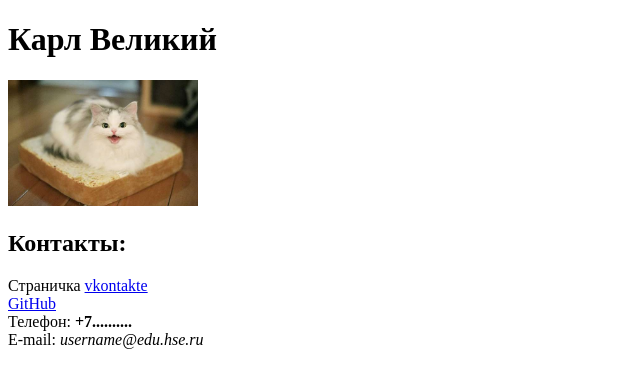
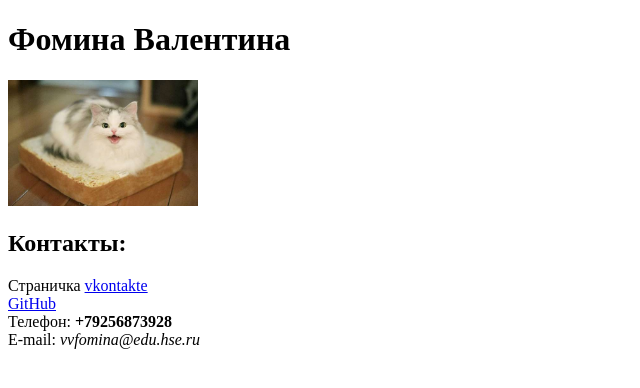
Before and after one commit to ValentinaVF/ValentinaVF.github.io, a plain HTML site: page index.html in a window 1280 px wide. Shown: the whole page, without its empty margins (0-640 px from the left). Drawn offline with Linux system fonts and the light colour scheme.

Commit message:
Update index.html

```diff
--- a/index.html
+++ b/index.html
@@ -5,16 +5,16 @@
 <title>Моя личная страничка</title>
 </head>
 <body>
-<left><h1>Карл Великий</h1></left>
+<left><h1>Фомина Валентина</h1></left>
 <left><img alt="Это я"width="15%"src="me.jpg"></left>
 <br/>
 <h2>Контакты:</h2>
-Страничка <a href=https://vk.com/username/>vkontakte</a>
+Страничка <a href=https://vk.com/id140388012/>vkontakte</a>
 <br/>
-<a href=https://github.com/username>GitHub</a>
+<a href=https://github.com/ValentinaVF>GitHub</a>
 <br/>
-Телефон: <b>+7..........</b>
+Телефон: <b>+79256873928</b>
 <br/>
-E-mail: <i>username@edu.hse.ru</i>
+E-mail: <i>vvfomina@edu.hse.ru</i>
 </body>
 </html>
```
